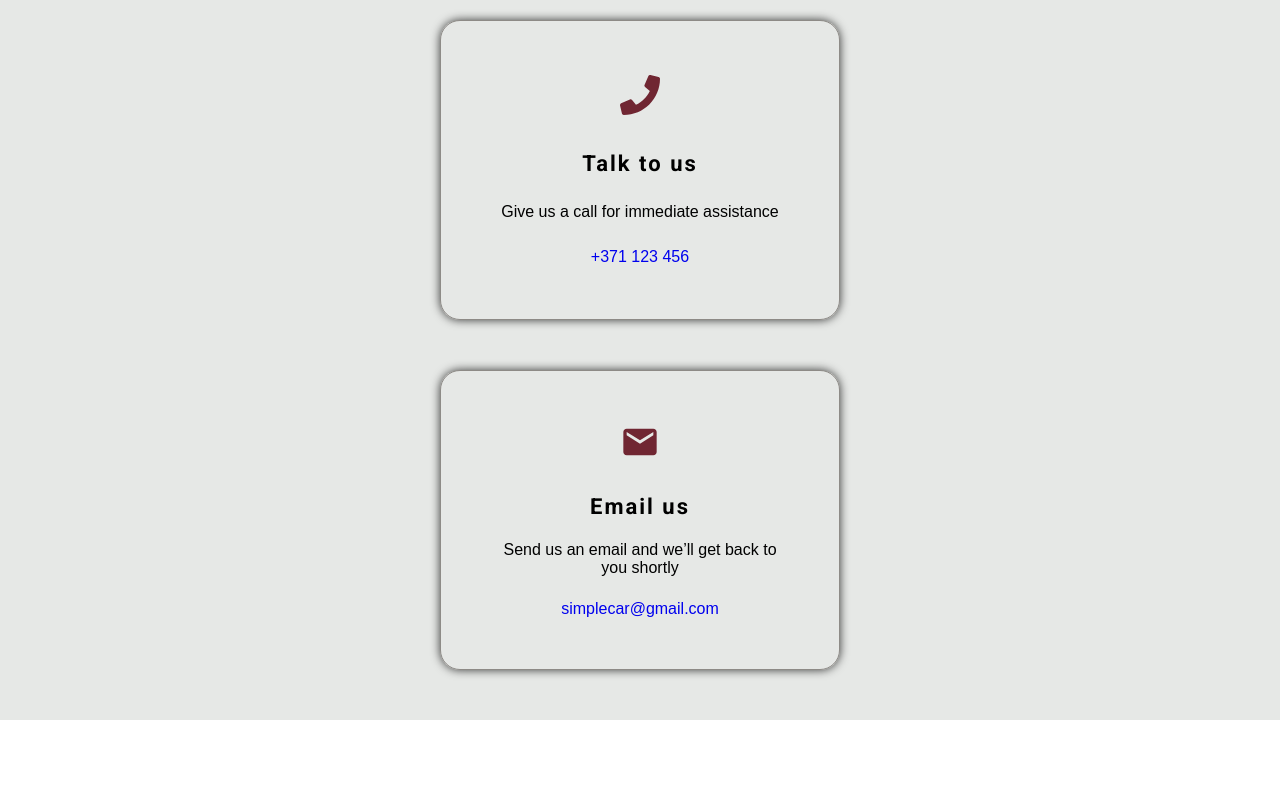
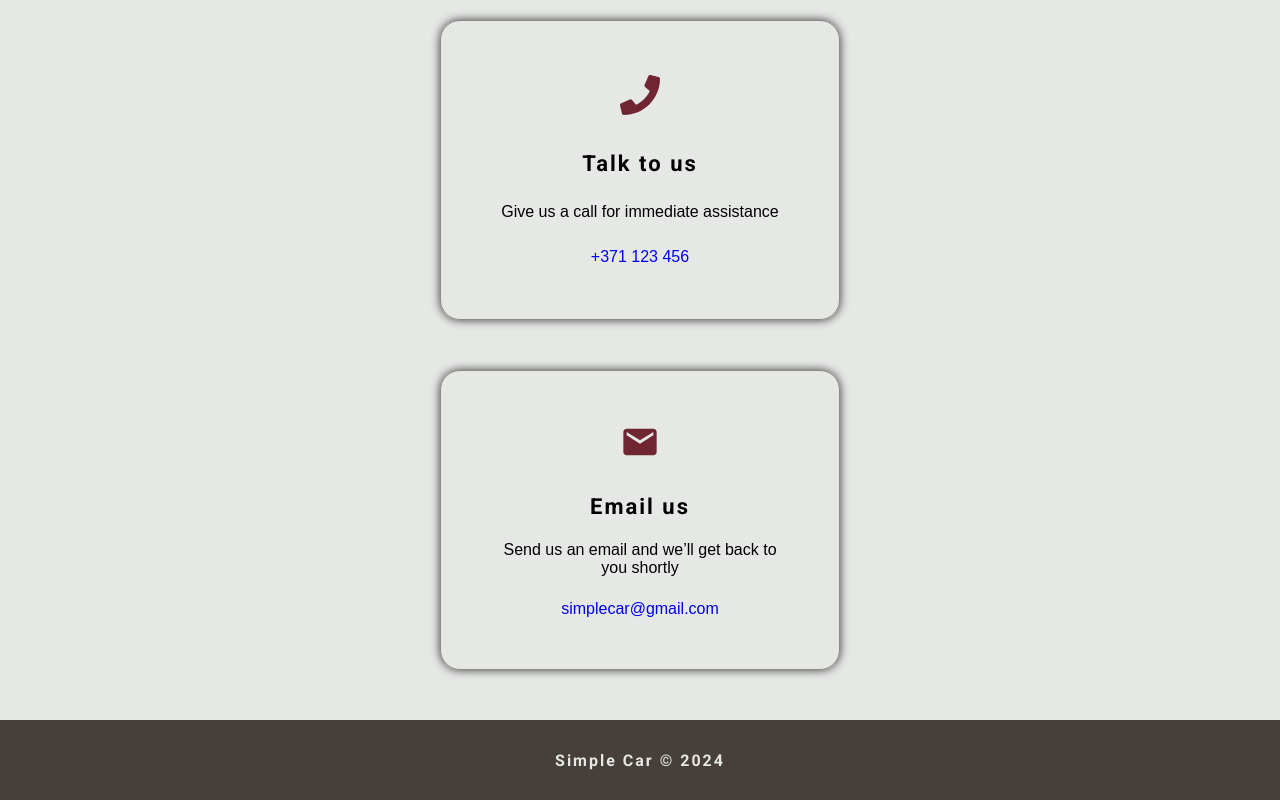
Before and after one commit to Raitis128/rent-car-app, a React (Vite) app: page /rent in a window 1280 px wide. Shown: the part 1514-2314 px from the top of the page. Before the commit the page ends 2234 px from the top, so only its background shows below. Built offline with nearby package versions, Linux system fonts and the light colour scheme.

Commit message:
Add Footer component and styles

```diff
--- a/src/App.tsx
+++ b/src/App.tsx
@@ -1,6 +1,7 @@
 import Benefits from "./components/Benefits/Benefits.component";
 import Contact from "./components/Contact/Contact.component";
 import Faq from "./components/Faq/Faq.component";
+import Footer from "./components/Footer/Footer.component";
 import Navigation from "./components/Navigation/Navigation.component";
 
 function App() {
@@ -10,6 +11,7 @@ function App() {
       <Benefits />
       <Faq />
       <Contact />
+      <Footer />
     </>
   );
 }
--- /dev/null
+++ b/src/components/Footer/Footer.component.tsx
@@ -0,0 +1,11 @@
+import { FooterContainer } from "./Footer.styles";
+
+const Footer = () => {
+  return (
+    <FooterContainer>
+      <span>Simple Car © 2024</span>
+    </FooterContainer>
+  );
+};
+
+export default Footer;
--- /dev/null
+++ b/src/components/Footer/Footer.styles.tsx
@@ -0,0 +1,17 @@
+import styled from "styled-components";
+
+export const FooterContainer = styled.footer`
+  height: 8rem;
+  display: flex;
+  justify-content: center;
+  align-items: center;
+  background-color: var(--primary-color);
+
+  span {
+    color: var(--text-primary-color);
+    font-size: 1.6rem;
+    font-family: "Roboto", sans-serif;
+    font-weight: bold;
+    letter-spacing: 0.2rem;
+  }
+`;
```
